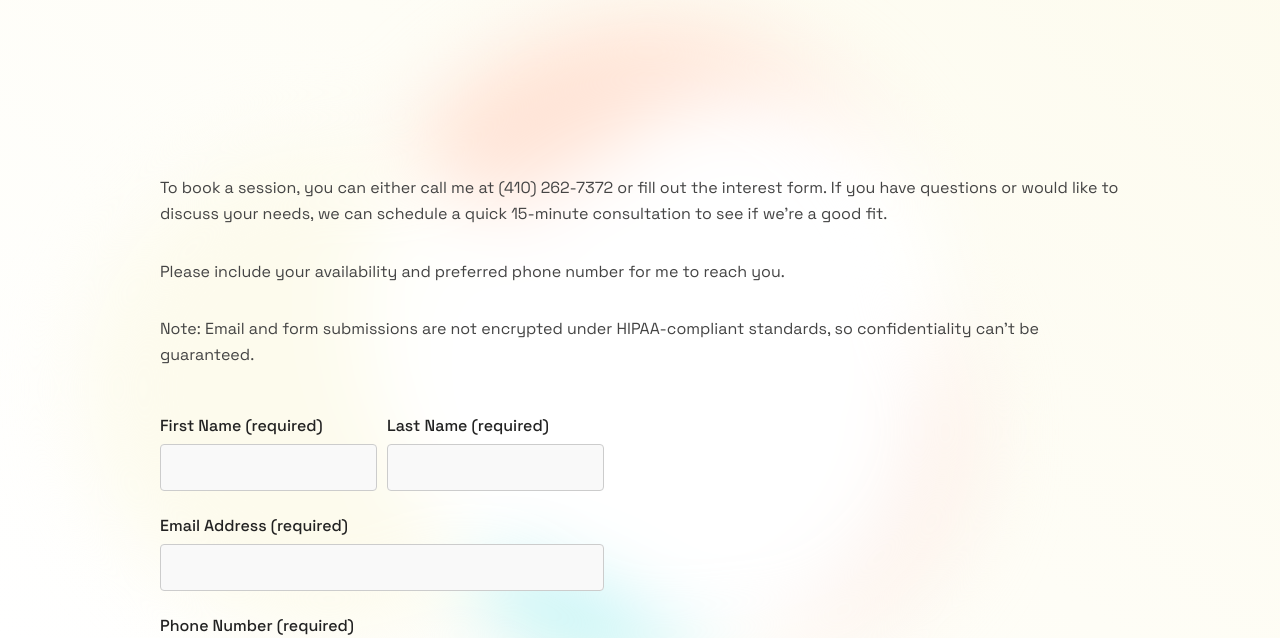
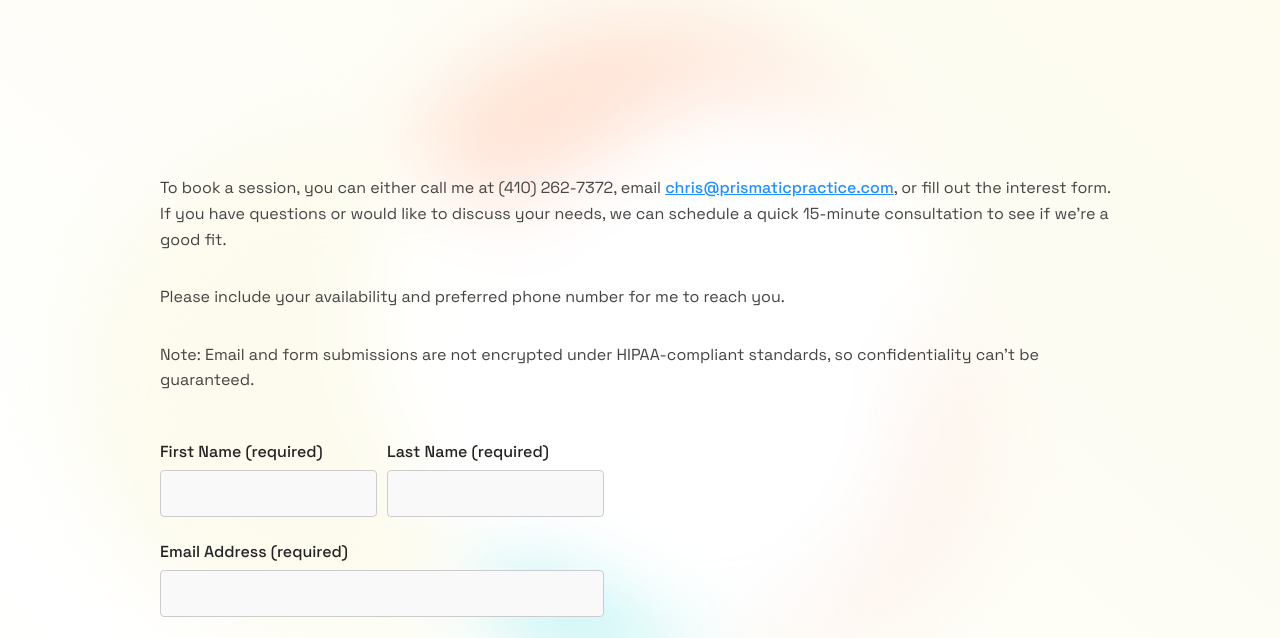
Before and after one commit to jennyfan/prismaticminds, a plain HTML site: page contact.html in a window 1280 px wide. Shown: the part 156-794 px from the top of the page. Drawn offline with Linux system fonts and the light colour scheme.

Commit message:
Add email

```diff
--- a/contact.html
+++ b/contact.html
@@ -37,7 +37,7 @@
 
   <main class="main-content">
     <section>
-      <p>To book a session, you can either call me at (410) 262-7372 or fill out the interest form. If you have questions or would like to discuss your needs, we can schedule a quick 15-minute consultation to see if we're a good fit.</p>
+      <p>To book a session, you can either call me at (410) 262-7372, email <a href="mailto:chris@prismaticpractice.com">chris@prismaticpractice.com</a>, or fill out the interest form. If you have questions or would like to discuss your needs, we can schedule a quick 15-minute consultation to see if we're a good fit.</p>
 
       <p>Please include your availability and preferred phone number for me to reach you.</p>
 
```
